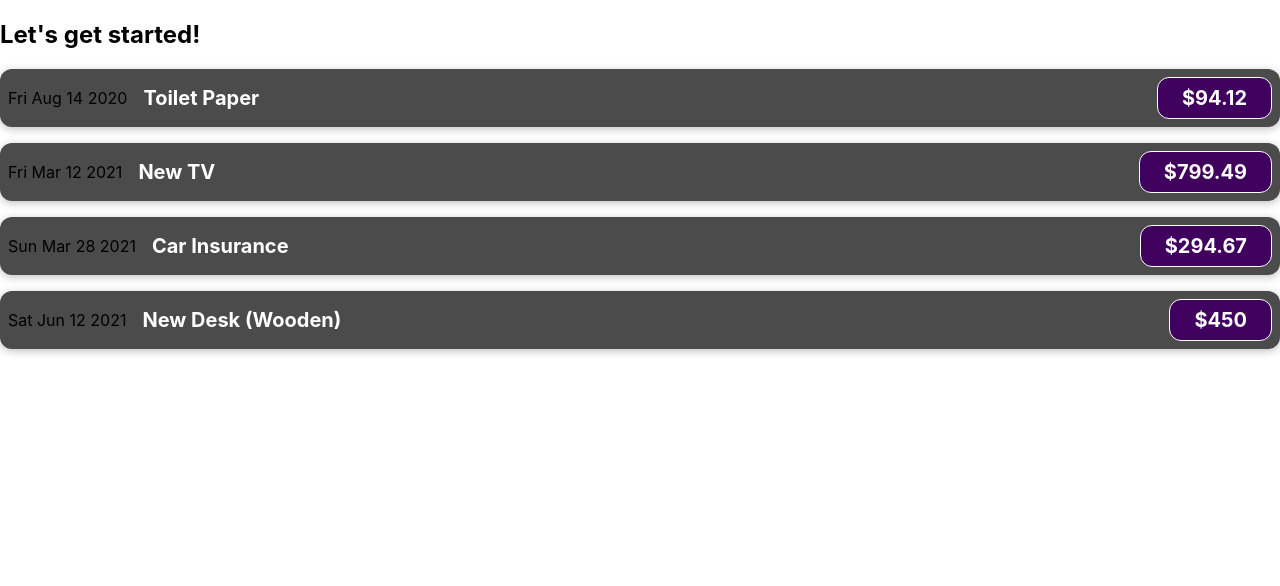
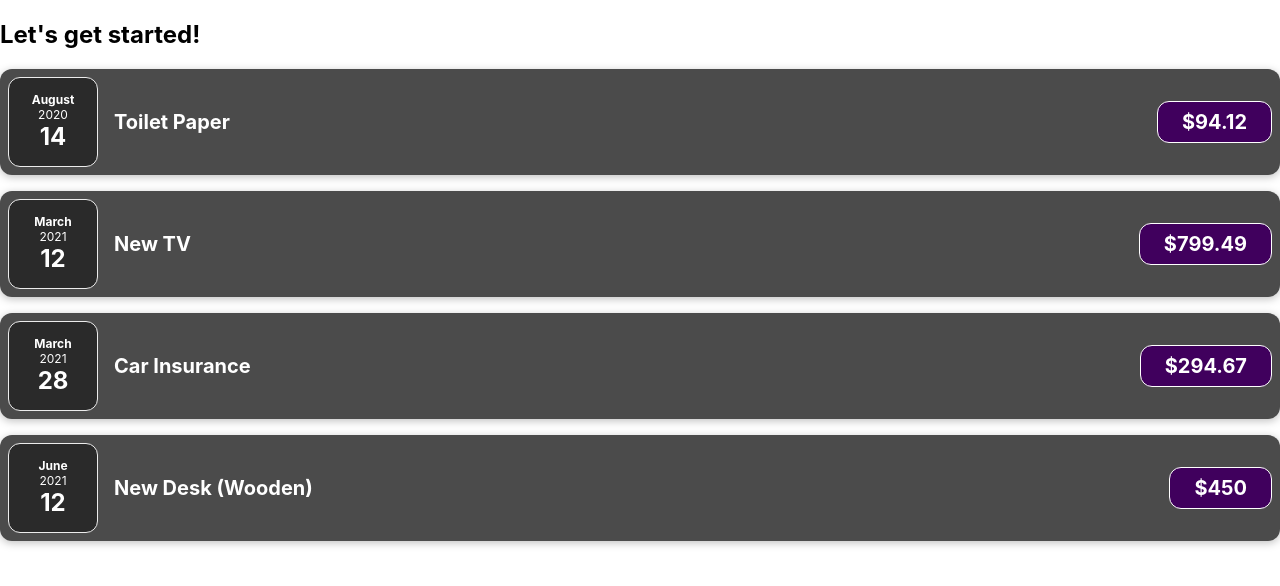
Before and after one commit to chrisescobedo0617/reacte-complete-guide, a React (Create React App) app in the folder react-complete-guide/: page / in a window 1280 px wide. Shown: the top 586 px of the page. Built offline with nearby package versions, Linux system fonts and the light colour scheme.

Commit message:
added more components to clean up the code and added a bit more css

```diff
--- a/react-complete-guide/src/App.js
+++ b/react-complete-guide/src/App.js
@@ -1,4 +1,5 @@
-import ExpenseItem from "./components/ExpenseItem";
+import Expenses from "./components/Expenses";
+import "./components/Expenses.css";
 
 function App() {
   const expenses = [
@@ -26,26 +27,7 @@
   return (
     <div className="App">
       <h2>Let's get started!</h2>
-      <ExpenseItem
-        title={expenses[0].title}
-        amount={expenses[0].amount}
-        date={expenses[0].date}
-      ></ExpenseItem>
-      <ExpenseItem
-        title={expenses[1].title}
-        amount={expenses[1].amount}
-        date={expenses[1].date}
-      ></ExpenseItem>
-      <ExpenseItem
-        title={expenses[2].title}
-        amount={expenses[2].amount}
-        date={expenses[2].date}
-      ></ExpenseItem>
-      <ExpenseItem
-        title={expenses[3].title}
-        amount={expenses[3].amount}
-        date={expenses[3].date}
-      ></ExpenseItem>
+      <Expenses items={expenses} />
     </div>
   );
 }
--- /dev/null
+++ b/react-complete-guide/src/components/ExpenseDate.css
@@ -0,0 +1,26 @@
+.expense-date {
+  display: flex;
+  flex-direction: column;
+  width: 5.5rem;
+  height: 5.5rem;
+  border: 1px solid #ececec;
+  background-color: #2a2a2a;
+  color: white;
+  border-radius: 12px;
+  align-items: center;
+  justify-content: center;
+}
+
+.expense-date__month {
+  font-size: 0.75rem;
+  font-weight: bold;
+}
+
+.expense-date__year {
+  font-size: 0.75rem;
+}
+
+.expense-date__day {
+  font-size: 1.5rem;
+  font-weight: bold;
+}
--- /dev/null
+++ b/react-complete-guide/src/components/ExpenseDate.js
@@ -0,0 +1,17 @@
+import "./ExpenseDate.css";
+
+function ExpenseDate(props) {
+  const month = props.date.toLocaleString("en-US", { month: "long" });
+  const day = props.date.toLocaleString("en-Us", { day: "2-digit" });
+  const year = props.date.getFullYear();
+
+  return (
+    <div className="expense-date">
+      <div className="expense-date__month">{month}</div>
+      <div className="expense-date__year">{year}</div>
+      <div className="expense-date__day">{day}</div>
+    </div>
+  );
+}
+
+export default ExpenseDate;
--- a/react-complete-guide/src/components/ExpenseItem.js
+++ b/react-complete-guide/src/components/ExpenseItem.js
@@ -1,9 +1,10 @@
 import "./ExpenseItem.css";
+import ExpenseDate from "./ExpenseDate.js";
 
 function ExpenseItem(props) {
   return (
     <div className="expense-item">
-      <div>{props.date.toDateString()}</div>
+      <ExpenseDate date={props.date} />
       <div className="expense-item__description">
         <h2>{props.title}</h2>
         <div className="expense-item__price">${props.amount}</div>
--- /dev/null
+++ b/react-complete-guide/src/components/Expenses.css
@@ -0,0 +1,9 @@
+.expenses {
+  padding: 1rem;
+  background-color: rgb(31, 31, 31);
+  margin: 2rem auto;
+  width: 50rem;
+  max-width: 95%;
+  border-radius: 12px;
+  box-shadow: 0 1px 8px rgba(0, 0, 0, 0.25);
+}
--- /dev/null
+++ b/react-complete-guide/src/components/Expenses.js
@@ -0,0 +1,30 @@
+import ExpenseItem from "./ExpenseItem";
+
+function Expenses(props) {
+  return (
+    <div>
+      <ExpenseItem
+        title={props.items[0].title}
+        amount={props.items[0].amount}
+        date={props.items[0].date}
+      />
+      <ExpenseItem
+        title={props.items[1].title}
+        amount={props.items[1].amount}
+        date={props.items[1].date}
+      />
+      <ExpenseItem
+        title={props.items[2].title}
+        amount={props.items[2].amount}
+        date={props.items[2].date}
+      />
+      <ExpenseItem
+        title={props.items[3].title}
+        amount={props.items[3].amount}
+        date={props.items[3].date}
+      />
+    </div>
+  );
+}
+
+export default Expenses;
```
